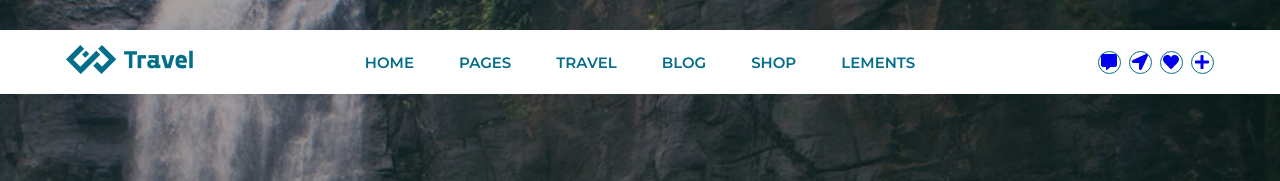
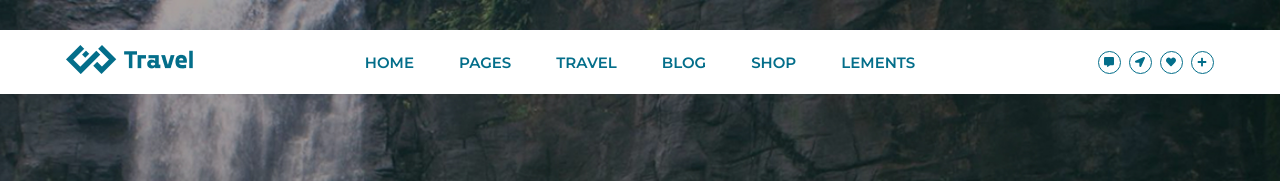
Before and after one commit to dev-monirul1/travelwithreact, a React (Vite) app: page / in a window 1280 px wide. Shown: the top 181 px of the page. Built offline with nearby package versions, Linux system fonts and the light colour scheme.

Commit message:
nav icon svg done

```diff
--- a/src/section/navbar/navbar.css
+++ b/src/section/navbar/navbar.css
@@ -50,7 +50,7 @@
     align-items: center;
     justify-content: center;
 }
-.nav_action_item i{
+.nav_action_item svg{
     color: #036E8A;
     font-size: 10px;
 }
```
